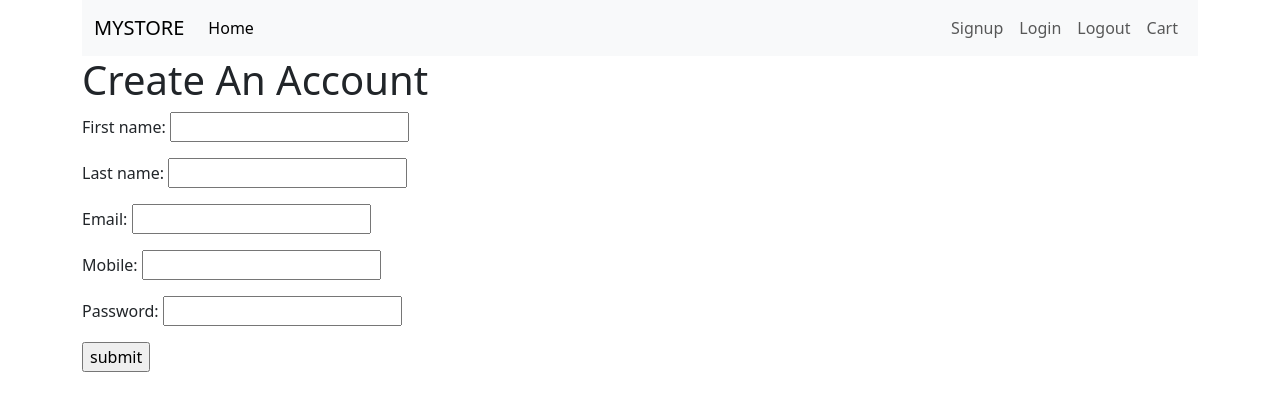
After one commit to GollaHulikuntappa/ecommerce, a Django app: page /signup/ in a window 1280 px wide. The commit adds this page. Shown: the top 411 px of the page. Run offline with Django 5.2, Linux system fonts and the light colour scheme.

Commit message:
fifthcommit

```diff
--- a/shop/admin.py
+++ b/shop/admin.py
@@ -1,6 +1,7 @@
 from django.contrib import admin
 from shop.product import Product
 from shop.category import Category
+from shop.customer import Customer
 
 class CategoryAdmin(admin.ModelAdmin):
     list_display=['name']
@@ -8,6 +9,10 @@ class CategoryAdmin(admin.ModelAdmin):
 class ProductAdmin(admin.ModelAdmin):
     list_display=['name','category','image','price']
 
+class CustomerAdmin(admin.ModelAdmin):
+    list_display=['first_name','last_name','email','mobile','password']
+
 # Register your models here.
 admin.site.register(Product,ProductAdmin)
 admin.site.register(Category,CategoryAdmin)
+admin.site.register(Customer,CustomerAdmin)
--- /dev/null
+++ b/shop/customer.py
@@ -0,0 +1,8 @@
+from django.db import models
+
+class Customer(models.Model):
+    first_name=models.CharField(max_length=1000)
+    last_name=models.CharField(max_length=1000)
+    email=models.EmailField(unique=True)
+    mobile=models.CharField(max_length=10)
+    password=models.CharField(max_length=1000)
--- /dev/null
+++ b/shop/forms.py
@@ -0,0 +1,8 @@
+from django import forms
+from shop.customer import Customer
+
+
+class CustomerModelForm(forms.ModelForm):
+    class Meta:
+        model=Customer
+        fields="__all__"
--- a/shop/urls.py
+++ b/shop/urls.py
@@ -3,5 +3,6 @@ from shop import views
 
 urlpatterns = [
     path('',views.home),
+    path('signup/',views.signup),
     # path('productpage/',views.displayProduct)
 ]
--- a/shop/views.py
+++ b/shop/views.py
@@ -2,6 +2,7 @@ from django.shortcuts import render
 from django.http import HttpResponse
 from shop.product import Product
 from shop.category import Category
+from shop.forms import CustomerModelForm
 
 # Create your views here.
 
@@ -9,11 +10,22 @@ def home(request):
     # return HttpResponse('<h1> Welcome to Ecommerce website page</h1>')
     result = Product.objects.all()
     result1= Category.objects.all()
-    products= {'allproducts':result,'allcategories':result1}
-    return render(request,'index.html',products)
+    categoryID=request.GET.get('category')
+    if categoryID:
+        result = Product.get_category_id(categoryID)
+    else:
+        result = Product.objects.all()
+    data= {'allproducts':result,'allcategories':result1}
+    return render(request,'index.html',data)
 
 
 # def displayProduct(request):
 #     result = Product.objects.all()
 #     products= {'allproducts':result}
 #     return render(request,'product/productpage.html',products)
+
+
+def signup(request):
+    form=CustomerModelForm
+    customerform={'allcustomers':form}
+    return render(request,'signup.html',customerform)
--- a/templates/index.html
+++ b/templates/index.html
@@ -5,13 +5,13 @@
     <div class="row mt-3">
         <div class="col-lg-3">
             <div class='list-group border shadow'>
-                <a href="#" class="mb-3">
+                <a href="/" class="mb-3">
                     <button class="btn btn-outline-dark" style="width:10rem;">
                     All Products
                     </button>
                 </a>
                 {% for j in allcategories %}
-                <a href="#" class="mb-3">
+                <a href="/?category={{j.id}}" class="mb-3">
                     <button class="btn btn-outline-dark" style="width:10rem;">
                     {{j.name}}
                     </button>
--- /dev/null
+++ b/templates/signup.html
@@ -0,0 +1,19 @@
+{% extends "theme.html" %}
+{% block main %}
+<div class='container'>
+    <div class='row'>
+        <div class='col-lg-6'>
+            <div>
+                <h1> Create An Account</h1>
+                <table>
+                <form method="POST">
+                    {{allcustomers.as_p}}
+                    <input type='submit' value='submit' name='submit'/>
+                    {% csrf_token %}
+                </form>
+            </table>
+            </div>
+        </div>
+    </div>
+</div>
+{% endblock %}
--- a/templates/theme.html
+++ b/templates/theme.html
@@ -14,37 +14,35 @@
 
                         <nav class="navbar navbar-expand-lg bg-body-tertiary">
                             <div class="container-fluid">
-                              <a class="navbar-brand" href="#">Navbar</a>
+                              <a class="navbar-brand" href="#">MYSTORE</a>
                               <button class="navbar-toggler" type="button" data-bs-toggle="collapse" data-bs-target="#navbarSupportedContent" aria-controls="navbarSupportedContent" aria-expanded="false" aria-label="Toggle navigation">
                                 <span class="navbar-toggler-icon"></span>
                               </button>
                               <div class="collapse navbar-collapse" id="navbarSupportedContent">
                                 <ul class="navbar-nav me-auto mb-2 mb-lg-0">
                                   <li class="nav-item">
-                                    <a class="nav-link active" aria-current="page" href="#">Home</a>
+                                    <a class="nav-link active" aria-current="page" href="/">Home</a>
                                   </li>
-                                  <li class="nav-item">
-                                    <a class="nav-link" href="#">Link</a>
-                                  </li>
-                                  <li class="nav-item dropdown">
-                                    <a class="nav-link dropdown-toggle" href="#" role="button" data-bs-toggle="dropdown" aria-expanded="false">
-                                      Dropdown
-                                    </a>
-                                    <ul class="dropdown-menu">
-                                      <li><a class="dropdown-item" href="#">Action</a></li>
-                                      <li><a class="dropdown-item" href="#">Another action</a></li>
-                                      <li><hr class="dropdown-divider"></li>
-                                      <li><a class="dropdown-item" href="#">Something else here</a></li>
-                                    </ul>
-                                  </li>
-                                  <li class="nav-item">
-                                    <a class="nav-link disabled" aria-disabled="true">Disabled</a>
-                                  </li>
+
                                 </ul>
-                                <form class="d-flex" role="search">
-                                  <input class="form-control me-2" type="search" placeholder="Search" aria-label="Search">
-                                  <button class="btn btn-outline-success" type="submit">Search</button>
-                                </form>
+                                <div class="d-flex" role="search">
+                                  <ul class="navbar-nav me-auto mb-2 mb-lg-0">
+
+                                    <li class="nav-item">
+                                      <a class="nav-link" href="signup/">Signup</a>
+                                    </li>
+                                    <li class="nav-item">
+                                      <a class="nav-link" href="#">Login</a>
+                                    </li>
+                                    <li class="nav-item">
+                                      <a class="nav-link" href="#">Logout</a>
+                                    </li>
+                                    <li class="nav-item">
+                                      <a class="nav-link" href="#">Cart</a>
+                                    </li>
+                                  </ul>
+
+                                </div>
                               </div>
                             </div>
                           </nav>
```
Also changed, not shown: shop/product.py (+9 -0 lines), templates/product/productpage.html (+10 -3 lines), db.sqlite3, shop/migrations/0003_customer.py (added).
